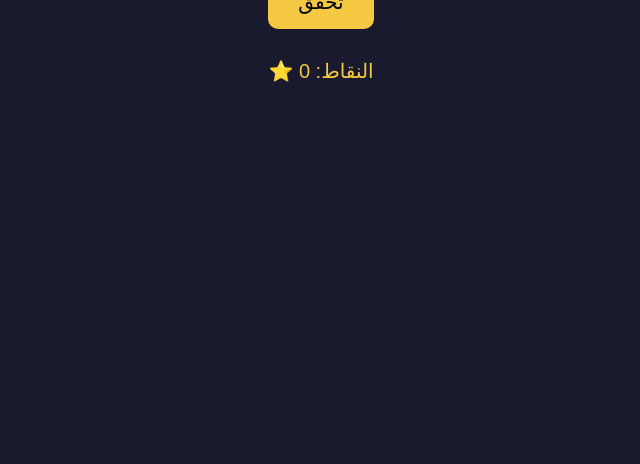
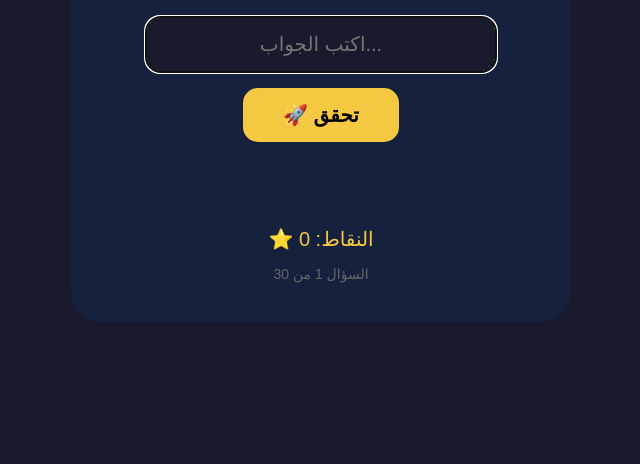
Before and after one commit to 12345678Ml/Botgame, a plain HTML site: page index.html in a window 1280 px wide. Shown: the part 336-800 px from the top of the page, without its empty margins (319-959 px from the left). Drawn offline with Linux system fonts and the light colour scheme.

Commit message:
Update index.html

```diff
--- a/index.html
+++ b/index.html
@@ -2,95 +2,162 @@
 <html>
 <head>
     <meta charset="UTF-8">
-    <meta name="viewport" content="width=device-width, initial-scale=1.0">
-    <title>لعبة الإيموجي</title>
+    <meta name="viewport" content="width=device-width, initial-scale=1.0, maximum-scale=1.0, user-scalable=no">
+    <title>🎮 خمن الكلمة</title>
+    <script src="https://telegram.org/js/games.js"></script>
     <style>
+        * { margin: 0; padding: 0; box-sizing: border-box; }
         body {
             font-family: Arial;
             text-align: center;
             background: #1a1a2e;
             color: white;
-            padding: 50px;
+            min-height: 100vh;
+            display: flex;
+            justify-content: center;
+            align-items: center;
         }
-        .emoji {
-            font-size: 60px;
-            margin: 30px;
+        .box {
+            background: #16213e;
+            padding: 40px 30px;
+            border-radius: 30px;
+            max-width: 500px;
+            width: 90%;
         }
+        h1 { color: #f5c842; margin-bottom: 10px; }
+        .emoji { font-size: 60px; margin: 30px 0; }
         input {
             padding: 15px;
             font-size: 20px;
-            border-radius: 10px;
+            border-radius: 15px;
             border: none;
-            width: 200px;
+            width: 80%;
             text-align: center;
+            background: #1a1a2e;
+            color: white;
+            border: 2px solid #f5c842;
         }
         button {
-            padding: 15px 30px;
+            padding: 15px 40px;
             font-size: 20px;
             background: #f5c842;
             border: none;
-            border-radius: 10px;
+            border-radius: 15px;
             cursor: pointer;
-            margin: 10px;
+            margin: 15px;
+            font-weight: bold;
         }
-        #result {
-            font-size: 24px;
-            margin: 20px;
-        }
-        #score {
-            font-size: 20px;
-            color: #f5c842;
-        }
+        #result { font-size: 22px; margin: 15px; min-height: 40px; }
+        #score { font-size: 20px; color: #f5c842; }
+        .correct { color: #4caf50; }
+        .wrong { color: #ff6b6b; }
     </style>
 </head>
 <body>
 
+<div class="box">
     <h1>🎮 خمن الكلمة</h1>
     <div class="emoji" id="emoji">🐈 + ر</div>
-    <input id="answer" placeholder="اكتب الجواب">
+    <input id="answer" placeholder="اكتب الجواب...">
     <br>
-    <button onclick="check()">تحقق</button>
+    <button onclick="check()">🚀 تحقق</button>
     <div id="result"></div>
     <div id="score">⭐ النقاط: 0</div>
+    <p style="color:#666;font-size:14px;margin-top:15px;" id="counter">السؤال 1 من 30</p>
+</div>
 
 <script>
+// ============================================================
+// 🎯 الأسئلة (30 سؤال)
+// ============================================================
 const questions = [
     { q: "🐈 + ر", a: "قطر" },
     { q: "🌙 + ر", a: "قمر" },
-            { q: "🔥 + ب", a: "لهب" }
+    { q: "🔥 + ب", a: "لهب" },
+    { q: "🐍 + ة", a: "حية" },
+    { q: "🦁 + ل", a: "ليل" },
+    { q: "🐪 + ب", a: "جمل" },
+    { q: "🍎 + ه", a: "تفاحة" },
+    { q: "🐶 + ب", a: "كلب" },
+    { q: "🐱 + ط", a: "قط" },
+    { q: "🌊 + ح", a: "بحر" },
+    { q: "☀️ + س", a: "شمس" },
+    { q: "🌸 + ر", a: "زهرة" },
+    { q: "🌴 + خ", a: "نخلة" },
+    { q: "🐴 + ص", a: "حصان" },
+    { q: "🦅 + ن", a: "نسر" },
+    { q: "🐟 + ك", a: "سمكة" },
+    { q: "🐦 + ع", a: "عصفور" },
+    { q: "🐝 + ل", a: "نحلة" },
+    { q: "🐌 + ز", a: "حلزون" },
+    { q: "🦋 + ر", a: "فراشة" },
+    { q: "🐞 + خ", a: "خنفساء" },
+    { q: "🦉 + ب", a: "بومة" },
+    { q: "🦇 + ط", a: "خفاش" },
+    { q: "🐊 + م", a: "تمساح" },
+    { q: "🦈 + ق", a: "قرش" },
+    { q: "🐳 + ح", a: "حوت" },
+    { q: "🐧 + ط", a: "بطريق" },
+    { q: "🦒 + ز", a: "زرافة" },
+    { q: "🐘 + ف", a: "فيل" },
+    { q: "🦍 + ق", a: "غوريلا" }
 ];
 
+// ============================================================
+// 🎮 منطق اللعبة
+// ============================================================
 let current = 0;
 let score = 0;
+let answered = false;
 
 function load() {
+    if (current >= questions.length) {
+        document.getElementById("emoji").textContent = "🎉🎊 انتهت!";
+        document.getElementById("counter").textContent = "مبروك 🏆";
+        document.getElementById("answer").disabled = true;
+        return;
+    }
     document.getElementById("emoji").textContent = questions[current].q;
+    document.getElementById("counter").textContent = `السؤال ${current + 1} من ${questions.length}`;
     document.getElementById("answer").value = "";
     document.getElementById("result").textContent = "";
+    document.getElementById("answer").disabled = false;
+    document.getElementById("answer").focus();
+    answered = false;
 }
 
 function check() {
+    if (answered || current >= questions.length) return;
+
     let user = document.getElementById("answer").value.trim();
     let correct = questions[current].a;
+    let result = document.getElementById("result");
 
     if (user.toLowerCase() === correct.toLowerCase()) {
-                document.getElementById("result").textContent = "✅ صح!";
+        result.textContent = "✅ صح! أحسنت 🎉";
+        result.className = "correct";
         score++;
     } else {
-                document.getElementById("result").textContent = "❌ غلط! الجواب: " + correct;
+        result.textContent = `❌ غلط! الجواب: ${correct}`;
+        result.className = "wrong";
     }
 
-            document.getElementById("score").textContent = "⭐ النقاط: " + score;
+    document.getElementById("score").textContent = `⭐ النقاط: ${score}`;
+    answered = true;
     current++;
 
-            if (current < questions.length) {
-                setTimeout(load, 1500);
-            } else {
-                document.getElementById("emoji").textContent = "🎉 انتهت اللعبة!";
+    setTimeout(() => {
+        load();
+    }, 1500);
 }
-        }
+
+// Enter يرسل الإجابة
+document.getElementById("answer").addEventListener("keydown", function(e) {
+    if (e.key === "Enter") check();
+});
 
 load();
 </script>
+
 </body>
 </html>
```
Lines whose indentation alone changed are shown as unchanged.
